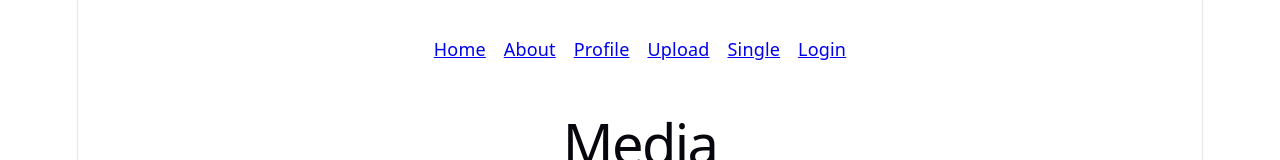
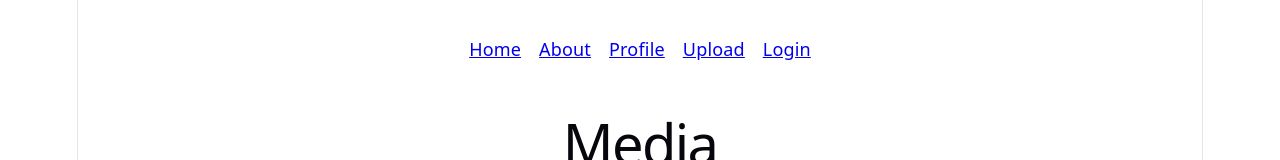
Before and after one commit to luulet/w4, a React (Vite) app: page / in a window 1280 px wide. Shown: the top 160 px of the page. Built offline with nearby package versions, Linux system fonts and the light colour scheme.

Commit message:
small fix and done

```diff
--- a/src/components/Navigation.jsx
+++ b/src/components/Navigation.jsx
@@ -9,7 +9,6 @@ const Navigation = () => {
         <li><Link to="/about">About</Link></li>
         <li><Link to="/Profile">Profile</Link></li>
         <li><Link to="/Upload">Upload</Link></li>
-        <li><Link to="/Single">Single</Link></li>
         <li><Link to="/Login">Login</Link></li>
       </ul>
     </>
--- a/vite.config.js
+++ b/vite.config.js
@@ -4,5 +4,5 @@ import react from '@vitejs/plugin-react'
 // https://vite.dev/config/
 export default defineConfig({
   plugins: [react()],
-  base: '/~your-username/routing/',
+  base: '/~sampowes/wsk-routing/',
 })
```
Also changed, not shown: 1 other file (tests, documents, lock files or other folders).
